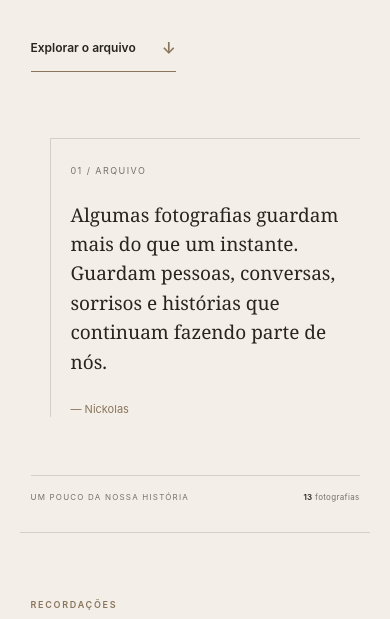
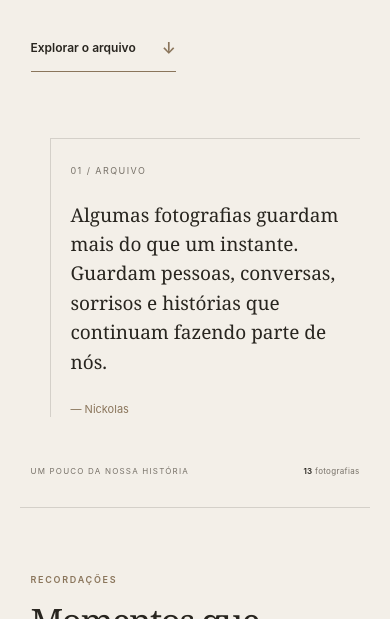
Before and after one commit to nickebel/memories, a plain HTML site: page index.html in a window 390 px wide. Shown: the part 422-1041 px from the top of the page. Drawn offline with Linux system fonts and the light colour scheme.

Commit message:
Remove overlapping divider from mobile intro

```diff
--- a/style.css
+++ b/style.css
@@ -94,7 +94,17 @@ h2 { margin: 0; font-family: var(--serif); font-size: clamp(36px, 4vw, 54px); fo
   .intro-text { max-width: 360px; margin-top: 24px; font-size: 14px; }
   .intro-note { max-width: 310px; margin: 66px 0 0 auto; padding: 19px 0 0 20px; }
   .intro-note p { font-size: 19px; }
-  .intro-bottom { position: static; margin-top: 58px; padding-top: 16px; font-size: 8px; }
+  .intro-bottom {
+    position: static;
+    display: flex;
+    align-items: center;
+    gap: 16px;
+    margin-top: 48px;
+    padding-top: 0;
+    border-top: 0;
+    font-size: 8px;
+    line-height: 1.5;
+  }
   .gallery-section { padding: 66px 3% 72px; }
   .section-heading { align-items: start; gap: 18px; margin-bottom: 27px; }
   h2 { font-size: 35px; }
```
